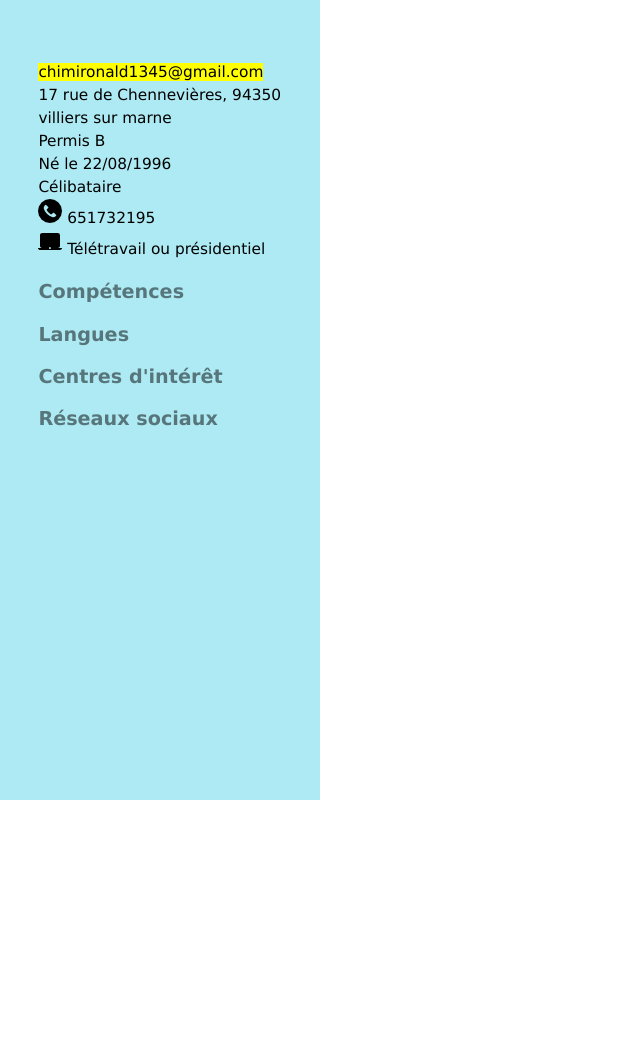
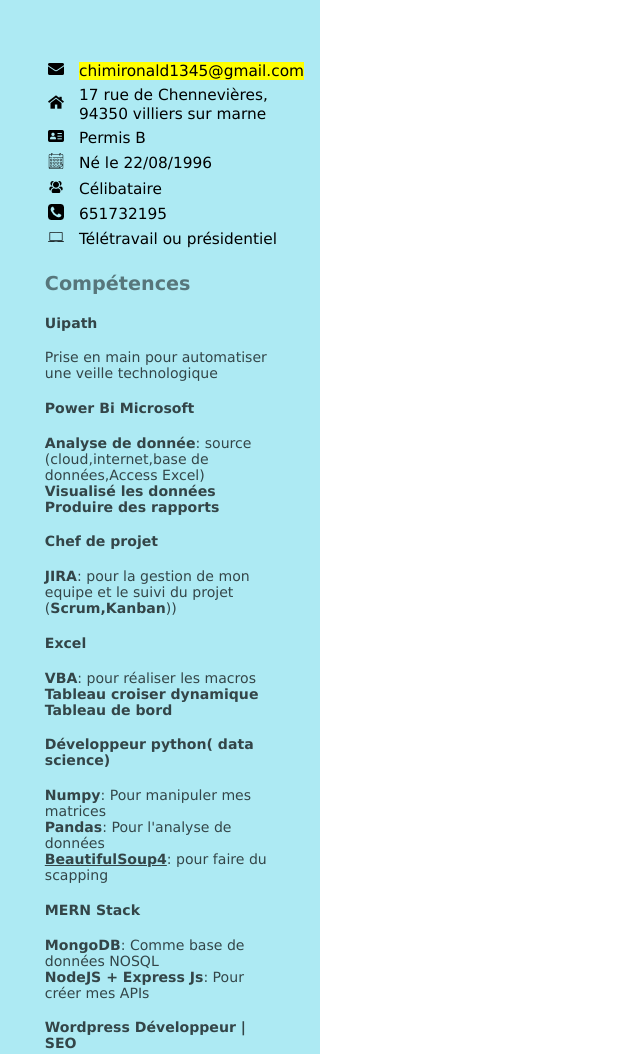
Before and after one commit to eulgen/Port-folio, a plain HTML site: page index.html in a window 1280 px wide. Shown: the top 1054 px of the page, without its empty margins (0-640 px from the left). Before the commit the page ends 800 px from the top, so only its background shows below. Drawn offline with Linux system fonts and the light colour scheme.

Commit message:
CV copying version=1.2

```diff
--- a/index.html
+++ b/index.html
@@ -10,26 +10,118 @@
     <div class="cmp_loc">
         <div class="text_cmp">
             <div class="loc">
-                <mark>chimironald1345@gmail.com</mark><br>
-                17 rue de Chennevières, 94350 villiers sur marne <br>
-                Permis B <br>
-                Né le 22/08/1996 <br>
-                Célibataire <br>
-                <img src="phone-call.png" alt="img phone call"> 651732195 <br>
-                <img src="laptop_mac_FILL1_wght400_GRAD0_opsz24.png" alt="img télétravail"> Télétravail ou présidentiel <br>
+                <table>
+                    <tr>
+                        <td>
+                            <img src="email.png" alt="img email">
+                        </td>
+                        <td>
+                            <div class="bloc"><mark>chimironald1345@gmail.com</mark></div>
+                        </td>
+                    </tr>
+                    <tr>
+                        <td>
+                            <img src="home.png" alt="img home">
+                        </td>
+                        <td>
+                            <div class="bloc">17 rue de Chennevières, 94350 villiers sur marne</div>
+                        </td>
+                    </tr>
+                    <tr>
+                        <td>
+                            <img src="id-card.png" alt="img permi">
+                        </td>
+                        <td>
+                            <div class="bloc">Permis B</div>
+                        </td>
+                    </tr>
+                    <tr>
+                        <td>
+                            <img src="calendar_v1.png" alt="img date">
+                        </td>
+                        <td>
+                            <div class="bloc">Né le 22/08/1996</div>
+                        </td>
+                    </tr>
+                    <tr>
+                        <td>
+                            <img src="users-avatar.png" alt="img célibataire">
+                        </td>
+                        <td>
+                            <div class="bloc">Célibataire</div>
+                        </td>
+                    </tr>
+                    <tr>
+                        <td>
+                            <img src="telephone-symbol-button.png" alt="img phone call">
+                        </td>
+                        <td>
+                            <div class="bloc">651732195</div>
+                        </td>
+                    </tr>
+                    <tr>
+                        <td>
+                            <img src="laptop.png" alt="img télétravail">
+                        </td>
+                        <td>
+                            <div class="bloc">Télétravail ou présidentiel</div>
+                        </td>
+                    </tr>
+                </table>
             </div>
             <div class="cmp">
                 <div class="competences">
                     <h3>Compétences</h3>
+
+                    <h4>Uipath</h4>
+                    <div class="desc_cmp">Prise en main pour automatiser une veille technologique</div>
+                    <h4>Power Bi Microsoft</h4>
+                    <div class="desc_cmp"><b>Analyse de donnée</b>: source (cloud,internet,base de données,Access
+                        Excel)</div>
+                    <div class="desc_cmp"><b>Visualisé les données</b></div>
+                    <div class="desc_cmp"><b>Produire des rapports</b></div>
+
+                    <h4>Chef de projet</h4>
+                    <div class="desc_cmp"><b>JIRA</b>: pour la gestion de mon equipe et le suivi du projet
+                    (<b>Scrum,Kanban</b>))</div>
+
+                    <h4>Excel</h4>
+                    <div class="desc_cmp"><b>VBA</b>: pour réaliser les macros</div>
+                    <div class="desc_cmp"><b>Tableau croiser dynamique</b></div>
+                    <div class="desc_cmp"><b>Tableau de bord</b></div>
+
+                    <h4>Développeur python( data science)</h4>
+                    <div class="desc_cmp"><b>Numpy</b>: Pour manipuler mes matrices</div>
+                    <div class="desc_cmp"><b>Pandas</b>: Pour l'analyse de données</div>
+                    <div class="desc_cmp"><b class="bs4">BeautifulSoup4</b>: pour faire du scapping</div>
+
+                    <h4>MERN Stack</h4>
+                    <div class="desc_cmp"><b>MongoDB</b>: Comme base de données NOSQL</div>
+                    <div class="desc_cmp"><b>NodeJS + Express Js</b>: Pour créer mes APIs</div>
+
+                    <h4>Wordpress Développeur | SEO</h4>
+                    <div class="desc_cmp">Création de Template et réaliser de site de web avec (<b>elementor,Gutenberg</b>)</div>
+                    <div class="desc_cmp"><b>Hostinger</b>: pour l'hébergement</div>
+
                 </div>
                 <div class="langues">
                     <h3>Langues</h3>
+                    <div class="desc_cmp"><b>Français <br>Anglais</b></div>
                 </div>
                 <div class="centre_interet">
                     <h3>Centres d'intérêt</h3>
+                    <div class="desc_cmp"><b>Footing,Mode,Music,Animaux</b></div>
                 </div>
                 <div class="reseau_sociaux">
                     <h3>Réseaux sociaux</h3>
+                    <table>
+                        <tr>
+                            <td>
+                                <img src="phone-call.png" alt="linkeldin_img">
+                            </td>
+                            <td>@Ronald CHIMI</td>
+                        </tr>
+                    </table>
                 </div>
             </div>
         </div>
--- a/style.css
+++ b/style.css
@@ -7,7 +7,7 @@
 .cmp_loc{
     background-color: rgb(173, 234, 243);
     width: 25%;
-    height: 100%;
+    height: 300%;
     float: left;
 }
 
@@ -19,20 +19,37 @@
 }
 
 .text_cmp{
-    margin-left:12%;
-    margin-right: 12%;
+    margin-left:14%;
+    margin-right: 14%;
     font-family: Verdana;
 }
 
 .loc{
-    height: 50%;
-    /*background-color: rgb(255, 254, 254);*/
     margin-top: 25%;
-    font-size: 1.2vw;
+    font-size: 1.0vw;
     line-height: 1.5em;
 }
+
+.bloc{
+    text-align: left;
+    margin-left: 5%;
+}
+
 
 .cmp,h3{
     font-size: 1.5vw;
     opacity: 0.7;
 }
+
+.desc_cmp,h4{
+    font-size: 1.1vw;
+    color: black;
+}
+
+.bs4{
+    text-decoration: underline;
+}
+
+td{
+    font-size: 1.2vw;
+}
```
Also changed, not shown: calendar_v1.png (added), email.png (added), home.png (added), id-card.png (added), laptop.png (added), telephone-symbol-button.png (added), users-avatar.png (added), 1 other file.
